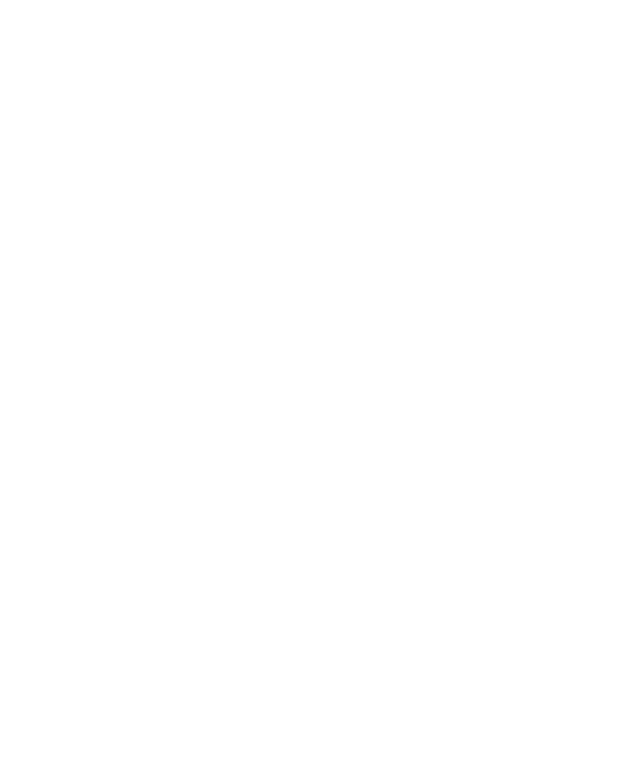
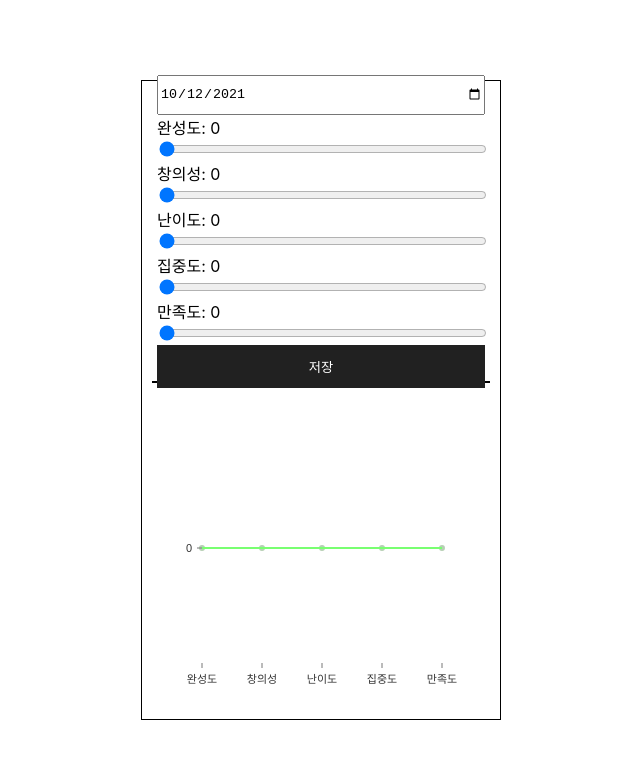
Before and after one commit to d0ngwooK1m/hanghae-sherpa-frontend, a React (Create React App) app in the folder hanghae_sherpa_frontend/: page /main in a window 1280 px wide. Shown: the top 758 px of the page, without its empty margins (319-959 px from the left). Built offline with nearby package versions, Linux system fonts and the light colour scheme; no server answers.

Commit message:
날짜 정보 주입 완료

```diff
--- a/hanghae_sherpa_frontend/src/components/TodoListInputForm.js
+++ b/hanghae_sherpa_frontend/src/components/TodoListInputForm.js
@@ -31,6 +31,10 @@ const TodoListInputForm = () => {
   const data = useSelector((state) => state.graph.data);
   console.log(data);
   console.log(data[1].data[0].x);
+
+  const date = useSelector((state) => state.graph.date);
+  const today = moment().format('YYYY-MM-DD');
+  console.log(today);
 
   const [perfection, setPerfection] = useState('0');
   const [creativity, setCreativity] = useState('0');
@@ -90,8 +94,9 @@ const TodoListInputForm = () => {
     };
 
     console.log(addInfo);
-    dispatch(graphCreators.addGraphInfoMiddleware(addInfo));
+    dispatch(graphCreators.addGraphInfoMiddleware(addInfo, date));
   };
+  // console.log(date);
 
   return (
     <React.Fragment>
@@ -155,7 +160,17 @@ const TodoListInputForm = () => {
           }}
         />
       </Form>
-      <Button text='저장' _onClick={handleSubmit}></Button>
+      <Button
+        text='저장'
+        _onClick={() => {
+          // if (date === today) {
+          //   handleSubmit();
+          // } else {
+          //   alert('지난 일을 수정할 수 없어요!');
+          // }
+          handleSubmit();
+        }}
+      ></Button>
     </React.Fragment>
   );
 };
--- a/hanghae_sherpa_frontend/src/elements/Input.js
+++ b/hanghae_sherpa_frontend/src/elements/Input.js
@@ -2,7 +2,16 @@ import React from 'react';
 import styled from 'styled-components';
 
 const Input = (props) => {
-  const { width, height, type, placeholder, children, _onChange } = props;
+  const {
+    width,
+    height,
+    type,
+    placeholder,
+    children,
+    _onChange,
+    _onClick,
+    value,
+  } = props;
 
   const styles = { width, height };
 
@@ -13,8 +22,10 @@ const Input = (props) => {
         <InputElem
           {...styles}
           onChange={_onChange}
+          onClick={_onClick}
           placeholder={placeholder}
           type={type}
+          value={value}
         />
       </label>
     </React.Fragment>
@@ -27,6 +38,8 @@ Input.defaultProps = {
   type: 'text',
   placeholder: '문구를 입력해 주세요',
   _onChange: () => {},
+  _onClick: () => {},
+  value: '',
 };
 
 const InputElem = styled.input`
--- a/hanghae_sherpa_frontend/src/elements/InputDate.js
+++ b/hanghae_sherpa_frontend/src/elements/InputDate.js
@@ -37,15 +37,16 @@ import moment from 'moment';
 const InputDate = () => {
   const dispatch = useDispatch();
   const _is_updated = useSelector((state) => state.graph.is_updated);
-  console.log(_is_updated);
+  // console.log(_is_updated);
 
   // const history = useHistory();
 
   const [date, setDate] = useState(moment().format('YYYY-MM-DD'));
-  console.log(moment().format('YYYY-MM-DD'));
+  // console.log(moment().format('YYYY-MM-DD'));
   React.useEffect(() => {
     dispatch(graphCreators.getGraphMiddleware(date));
-  }, [_is_updated]);
+    dispatch(graphCreators.updateDate(date));
+  }, [_is_updated, date]);
 
   // 데이터를 로드받지 않으면 datepicker 날짜 비활성화.
   // const handleDateSelect = () => {
@@ -58,7 +59,13 @@ const InputDate = () => {
 
   return (
     <React.Fragment>
-      <Input type='date' _onChange={(e) => setDate(e.target.value)} />
+      <Input
+        type='date'
+        _onChange={(e) => {
+          setDate(e.target.value);
+        }}
+        value={date}
+      />
     </React.Fragment>
   );
 };
--- a/hanghae_sherpa_frontend/src/lib/axios.js
+++ b/hanghae_sherpa_frontend/src/lib/axios.js
@@ -61,5 +61,5 @@ export const apis = {
   //getInfo 쿼리로 날짜 데이터 전송
   // getInfo: () => instance.get('/mainpage/view'),
   getInfo: (date) => instance.get(`/main/view/${date}`),
-  addInfo: (graphInfo) => instance.post('/main/post', graphInfo),
+  addInfo: (graphInfo, date) => instance.post(`/main/post/${date}`, graphInfo),
 };
--- a/hanghae_sherpa_frontend/src/redux/modules/graph.js
+++ b/hanghae_sherpa_frontend/src/redux/modules/graph.js
@@ -1,12 +1,15 @@
 import { createAction, handleActions } from 'redux-actions';
 import produce from 'immer';
 import { apis } from '../../lib/axios';
+import moment from 'moment';
 
 const GET_GRAPH = 'GET_GRAPH';
 const ADD_GRAPH_INFO = 'GET_GRAPH_INFO';
+const UPDATE_DATE = 'UPDATE_DATE';
 
 const getGraph = createAction(GET_GRAPH, (data) => ({ data }));
 const addGraphInfo = createAction(ADD_GRAPH_INFO, (data) => ({ data }));
+const updateDate = createAction(UPDATE_DATE, (date) => ({ date }));
 
 const initialState = {
   data: [
@@ -64,6 +67,7 @@ const initialState = {
     },
   ],
   is_updated: false,
+  date: moment().format('YYYY-MM-DD'),
 };
 
 const getGraphMiddleware = (date) => {
@@ -83,10 +87,10 @@ const getGraphMiddleware = (date) => {
   };
 };
 
-const addGraphInfoMiddleware = (graphInfo) => {
+const addGraphInfoMiddleware = (graphInfo, date) => {
   return (dispatch) => {
     apis
-      .addInfo(graphInfo)
+      .addInfo(graphInfo, date)
       .then((res) => {
         console.log(res.data);
         const data = res.data;
@@ -113,6 +117,10 @@ export default handleActions(
         console.log(draft.is_updated);
         draft.is_updated = true;
       }),
+    [UPDATE_DATE]: (state, action) =>
+      produce(state, (draft) => {
+        draft.date = action.payload.date;
+      }),
   },
   initialState
 );
@@ -120,6 +128,7 @@ export default handleActions(
 const graphCreators = {
   getGraphMiddleware,
   addGraphInfoMiddleware,
+  updateDate,
 };
 
 export { graphCreators };
--- a/hanghae_sherpa_frontend/src/redux/modules/user.js
+++ b/hanghae_sherpa_frontend/src/redux/modules/user.js
@@ -33,7 +33,7 @@ const loginMiddleware = (loginInfo) => {
         // console.log(document.cookie);
         console.log(moment().format('YYYY-MM-DD'));
         const dateNow = moment().format('YYYY-MM-DD');
-        history.push('/main/' + dateNow);
+        history.push('/main');
       })
       .catch((err) => {
         return console.log(err);
--- a/hanghae_sherpa_frontend/src/shared/App.js
+++ b/hanghae_sherpa_frontend/src/shared/App.js
@@ -25,7 +25,7 @@ function App() {
       <ConnectedRouter history={history}>
         <Route path='/' exact component={LoginPage} />
         <Route path='/signup' exact component={SignupPage} />
-        <Route path='/main/:date' exact component={MainPage} />
+        <Route path='/main' exact component={MainPage} />
       </ConnectedRouter>
     </React.Fragment>
   );
```
